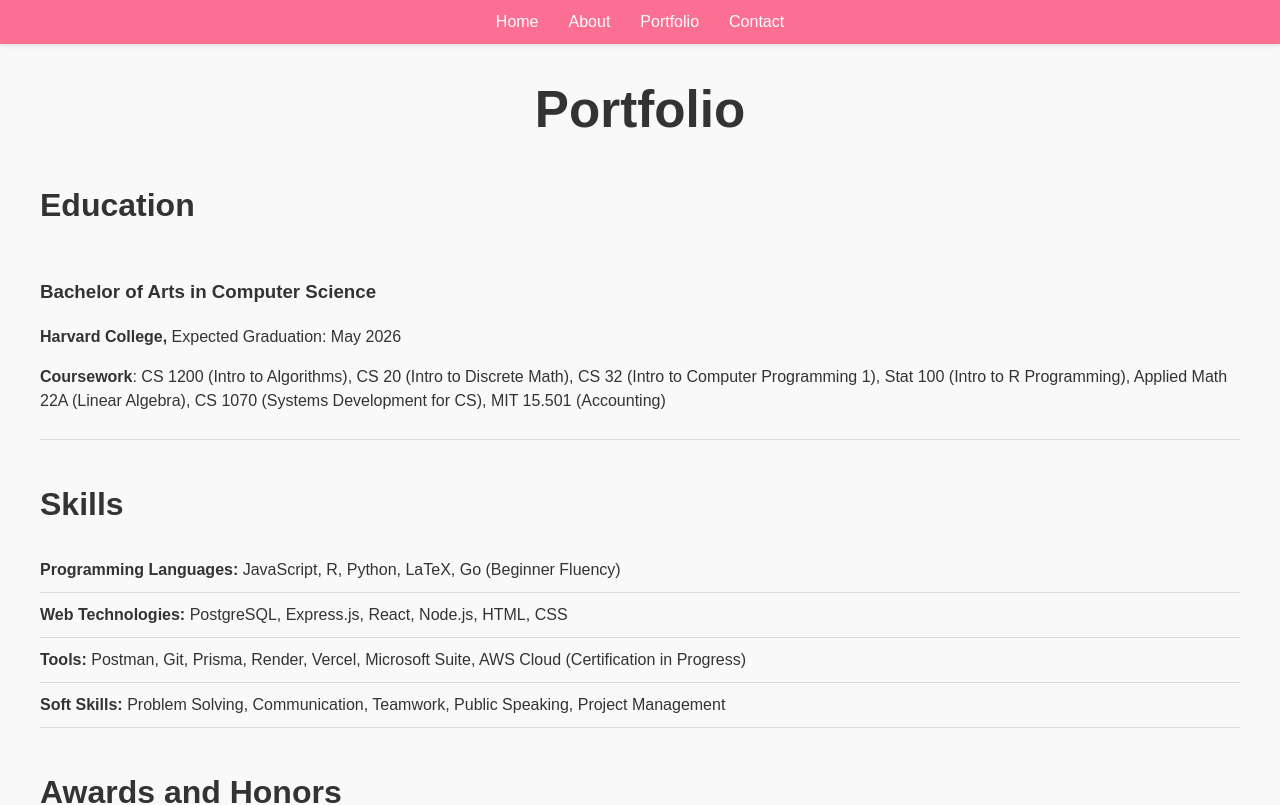
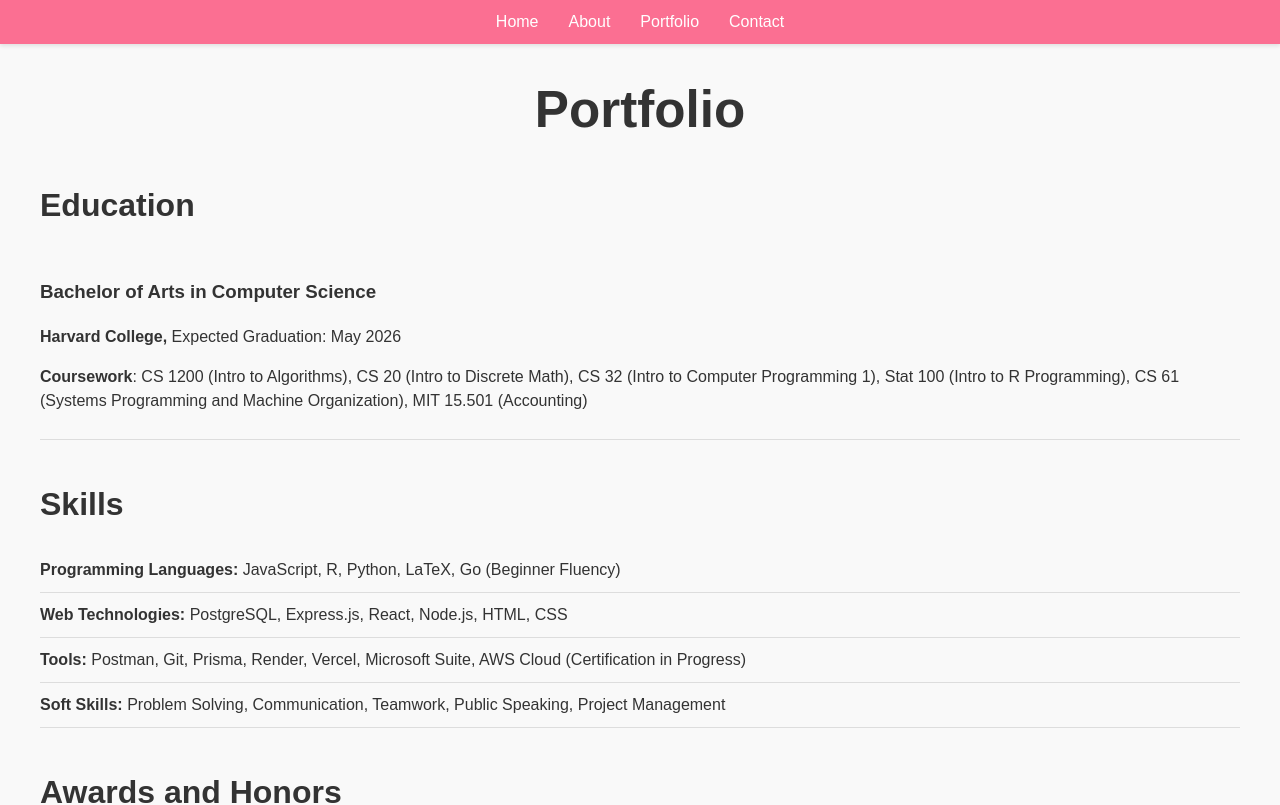
Before and after one commit to anitadugbartey1/anita-portfolio, a React (Vite) app in the folder anita-portfolio/: page /portfolio in a window 1280 px wide. Shown: the top 805 px of the page. Built offline with nearby package versions, Linux system fonts and the light colour scheme.

Commit message:
new classes:

```diff
--- a/anita-portfolio/src/Portfolio.jsx
+++ b/anita-portfolio/src/Portfolio.jsx
@@ -25,7 +25,7 @@ const Education = () => (
       <li>
         <h3>Bachelor of Arts in Computer Science</h3>
         <p><strong>Harvard College,</strong> Expected Graduation: May 2026</p>
-        <p><strong>Coursework</strong>: CS 1200 (Intro to Algorithms), CS 20 (Intro to Discrete Math), CS 32 (Intro to Computer Programming 1), Stat 100 (Intro to R Programming), Applied Math 22A (Linear Algebra), CS 1070 (Systems Development for CS), MIT 15.501 (Accounting)</p>
+        <p><strong>Coursework</strong>: CS 1200 (Intro to Algorithms), CS 20 (Intro to Discrete Math), CS 32 (Intro to Computer Programming 1), Stat 100 (Intro to R Programming), CS 61 (Systems Programming and Machine Organization), MIT 15.501 (Accounting)</p>
       </li>
     </ul>
   </div>
```
